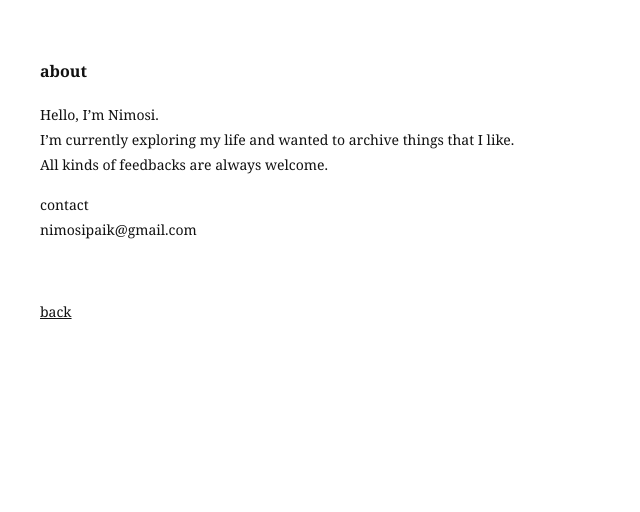
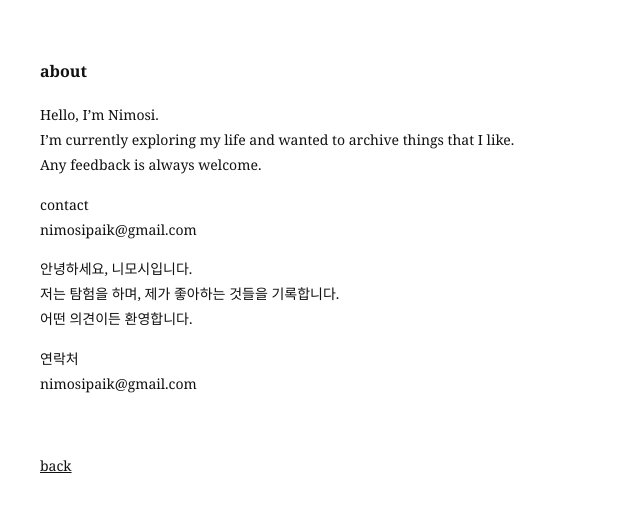
Before and after one commit to Captain-Nimosi/nimosi, a Jekyll site: the page built from about.md, in a window 1280 px wide. Shown: the top 512 px of the page, without its empty margins (0-640 px from the left). Built offline with Jekyll 4.4.1, drawn with Linux system fonts in a browser that asks for light colours.

Commit message:
Update about.md

```diff
--- a/about.md
+++ b/about.md
@@ -6,7 +6,15 @@ permalink: /about/
 
 Hello, I'm Nimosi.<br>
 I'm currently exploring my life and wanted to archive things that I like.<br>
-All kinds of feedbacks are always welcome.<br>
+Any feedback is always welcome.<br>
 
 contact<br>
 nimosipaik@gmail.com
+
+
+안녕하세요, 니모시입니다.<br>
+저는 탐험을 하며, 제가 좋아하는 것들을 기록합니다.<br>
+어떤 의견이든 환영합니다.<br>
+
+연락처<br>
+nimosipaik@gmail.com
```
